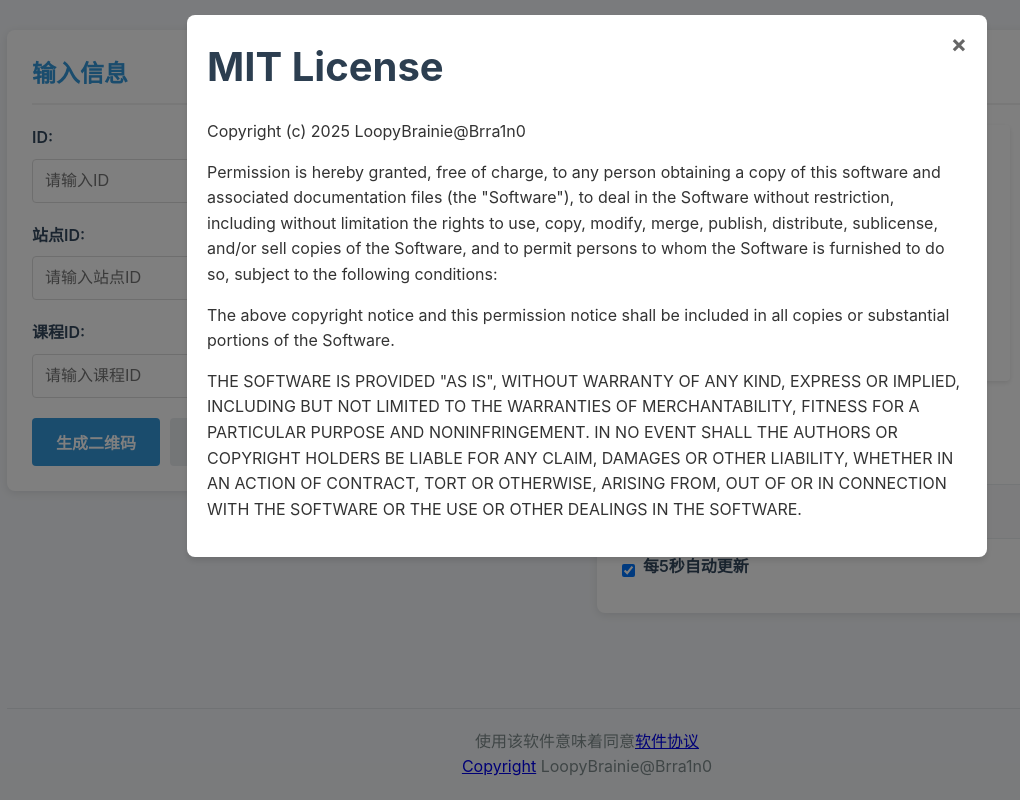
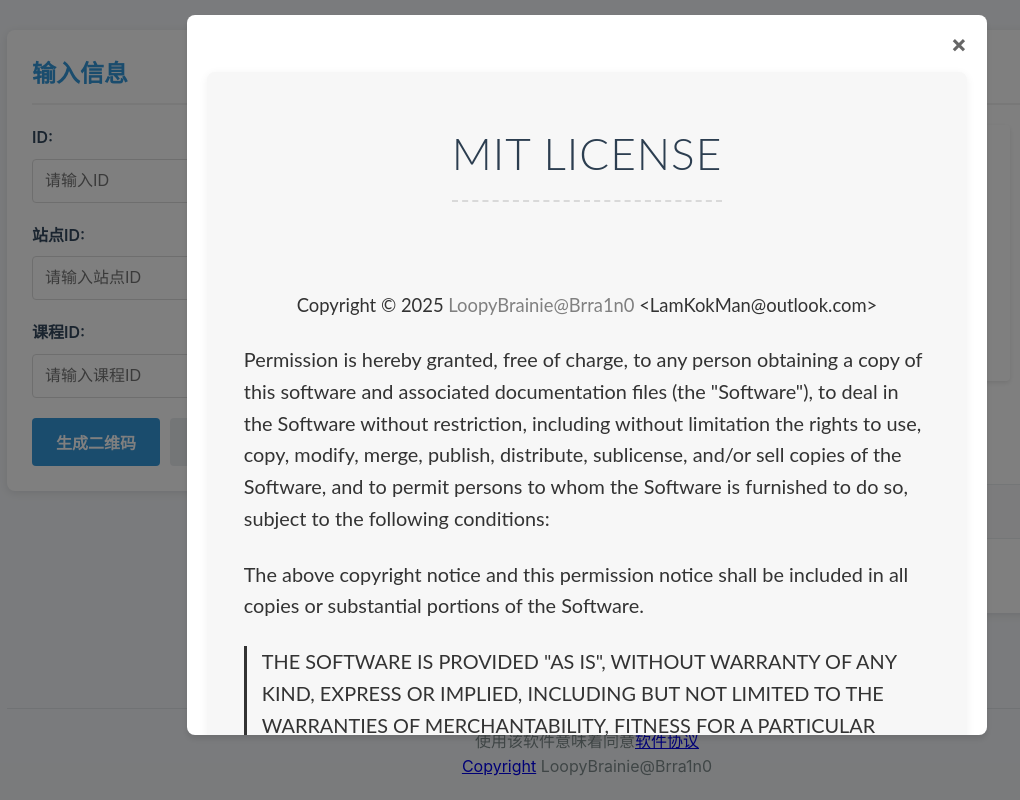
Before and after one commit to LoopyBrainie/qr-generator, a website: page src/index.html in a window 1280 px wide. Both pictures are taken after a click on the link "Copyright". Shown: the part 192-992 px from the top of the page, without its empty margins (53-1073 px from the left). Drawn offline with Linux system fonts and the light colour scheme.

Commit message:
update license

```diff
--- a/src/index.html
+++ b/src/index.html
@@ -141,24 +141,20 @@
     <template id="licenseContent">
       <div class="license-content">
         <h1>MIT License</h1>
-        <p>Copyright (c) 2025 LoopyBrainie@Brra1n0</p>
-        <p>Permission is hereby granted, free of charge, to any person obtaining a copy
-        of this software and associated documentation files (the "Software"), to deal
-        in the Software without restriction, including without limitation the rights
-        to use, copy, modify, merge, publish, distribute, sublicense, and/or sell
-        copies of the Software, and to permit persons to whom the Software is
-        furnished to do so, subject to the following conditions:</p>
-
-        <p>The above copyright notice and this permission notice shall be included in all
-        copies or substantial portions of the Software.</p>
-
-        <p>THE SOFTWARE IS PROVIDED "AS IS", WITHOUT WARRANTY OF ANY KIND, EXPRESS OR
-        IMPLIED, INCLUDING BUT NOT LIMITED TO THE WARRANTIES OF MERCHANTABILITY,
-        FITNESS FOR A PARTICULAR PURPOSE AND NONINFRINGEMENT. IN NO EVENT SHALL THE
-        AUTHORS OR COPYRIGHT HOLDERS BE LIABLE FOR ANY CLAIM, DAMAGES OR OTHER
-        LIABILITY, WHETHER IN AN ACTION OF CONTRACT, TORT OR OTHERWISE, ARISING FROM,
-        OUT OF OR IN CONNECTION WITH THE SOFTWARE OR THE USE OR OTHER DEALINGS IN THE
-        SOFTWARE.</p>
+        <p>
+          Copyright © 2025
+          <a href="https://github.com/LoopyBrainie" target="_blank">LoopyBrainie@Brra1n0</a>
+          &lt;LamKokMan@outlook.com&gt;
+        </p>
+        <p>
+          Permission is hereby granted, free of charge, to any person obtaining a copy of this software and associated documentation files (the "Software"), to deal in the Software without restriction, including without limitation the rights to use, copy, modify, merge, publish, distribute, sublicense, and/or sell copies of the Software, and to permit persons to whom the Software is furnished to do so, subject to the following conditions:
+        </p>
+        <p>
+          The above copyright notice and this permission notice shall be included in all copies or substantial portions of the Software.
+        </p>
+        <p>
+          THE SOFTWARE IS PROVIDED "AS IS", WITHOUT WARRANTY OF ANY KIND, EXPRESS OR IMPLIED, INCLUDING BUT NOT LIMITED TO THE WARRANTIES OF MERCHANTABILITY, FITNESS FOR A PARTICULAR PURPOSE AND NONINFRINGEMENT. IN NO EVENT SHALL THE AUTHORS OR COPYRIGHT HOLDERS BE LIABLE FOR ANY CLAIM, DAMAGES OR OTHER LIABILITY, WHETHER IN AN ACTION OF CONTRACT, TORT OR OTHERWISE, ARISING FROM, OUT OF OR IN CONNECTION WITH THE SOFTWARE OR THE USE OR OTHER DEALINGS IN THE SOFTWARE.
+        </p>
       </div>
     </template>
       <footer>
--- a/src/styles.css
+++ b/src/styles.css
@@ -219,38 +219,66 @@ button:hover {
   color: #000;
 }
 
-.declaration-content,
-.license-content {
-  line-height: 1.6;
+/* 声明内容样式（与MIT License页面统一，参考friendly.css） */
+.declaration-content {
+  max-width: 877px;
+  margin: 2em auto 1.5em auto;
+  background: #f7f7f7;
+  border-radius: 8px;
+  box-shadow: 0 2px 10px rgba(0,0,0,0.06);
+  padding: 2.5em 2em 2em 2em;
+  font-family: 'Lato', Helvetica, Arial, sans-serif;
   color: #333;
+  text-align: center;
+  position: relative;
 }
 
-.declaration-content h1,
-.license-content h1 {
-  color: #2c3e50;
-  margin-bottom: 20px;
+.declaration-content h1 {
+  font-size: 2.2em;
+  font-weight: 300;
+  text-transform: uppercase;
+  display: inline-block;
+  padding-bottom: 12px;
+  border-bottom: 2px dashed #d9d9d9;
+  margin: 0 0 1.5em 0;
+  letter-spacing: 1px;
 }
 
 .declaration-content h2 {
   color: #4CAF50;
-  margin-top: 20px;
+  margin-top: 1.5em;
+  margin-bottom: 0.8em;
+  font-size: 1.25em;
+  font-weight: 400;
 }
 
 .declaration-content ul {
-  margin-left: 20px;
-  margin-bottom: 15px;
+  margin-left: 1.5em;
+  margin-bottom: 1.2em;
+  text-align: left;
 }
 
-.declaration-content p,
-.license-content p {
-  margin-bottom: 15px;
+.declaration-content p {
+  text-align: left;
+  margin: 1.2em 0;
+  font-size: 1.08em;
+}
+
+.declaration-content p:first-of-type {
+  text-align: center;
+  font-size: 0.95em;
+}
+
+.declaration-content p:last-of-type {
+  border-left: 3px solid #333;
+  padding-left: 15px;
 }
 
 /* 声明页脚样式 */
 .declaration-content .footer {
   text-align: center;
-  margin-top: 30px;
-  padding-top: 20px;
+  margin-top: 2.5em;
+  padding-top: 1.5em;
   border-top: 1px solid #eee;
   color: #666;
 }
@@ -260,12 +288,68 @@ button:hover {
 }
 
 .declaration-content .footer a {
-  color: #4CAF50;
+  color: gray;
   text-decoration: none;
 }
 
-.declaration-content .footer a:hover {
+.declaration-content .footer a:hover,
+.declaration-content .footer a:focus,
+.declaration-content .footer a:active {
+  color: black;
   text-decoration: underline;
+}
+
+/* MIT License 页面友好风格美化（参考friendly.css） */
+.license-content {
+  max-width: 877px;
+  margin: 2em auto 1.5em auto;
+  background: #f7f7f7;
+  border-radius: 8px;
+  box-shadow: 0 2px 10px rgba(0,0,0,0.06);
+  padding: 2.5em 2em 2em 2em;
+  font-family: 'Lato', Helvetica, Arial, sans-serif;
+  color: #333;
+  text-align: center;
+  position: relative;
+}
+
+.license-content h1 {
+  font-size: 2.2em;
+  font-weight: 300;
+  text-transform: uppercase;
+  display: inline-block;
+  padding-bottom: 12px;
+  border-bottom: 2px dashed #d9d9d9;
+  margin: 0 0 1.5em 0;
+  letter-spacing: 1px;
+}
+
+.license-content p {
+  text-align: left;
+  margin: 1.2em 0;
+  font-size: 1.08em;
+}
+
+.license-content p:first-of-type {
+  text-align: center;
+  font-size: 0.95em;
+}
+
+.license-content p:last-of-type {
+  border-left: 3px solid #333;
+  padding-left: 15px;
+}
+
+.license-content a {
+  color: gray;
+  text-decoration: none;
+  word-wrap: break-word;
+}
+
+.license-content a:hover,
+.license-content a:focus,
+.license-content a:active {
+  color: black;
 }
 
 /* 页脚 */
@@ -302,3 +386,15 @@ footer {
     padding: 10px 20px;
   }
 }
+
+@media (min-width: 640px) {
+  .license-content h1 {
+    font-size: 2.4em;
+  }
+  .license-content {
+    font-size: 1.15em;
+  }
+  .license-content p:first-of-type {
+    font-size: 1em;
+  }
+}
```
Also changed, not shown: 1 other file.
